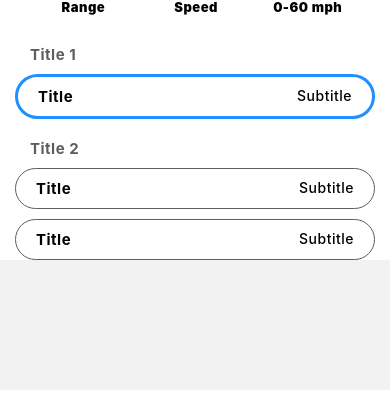
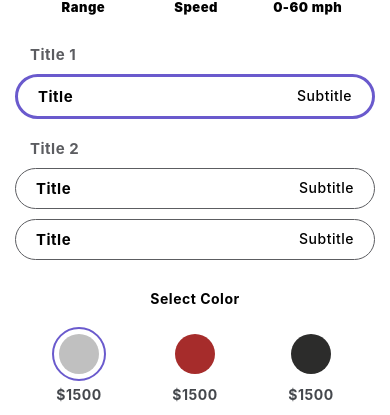
Before and after one commit to laxmikant-parate/Tesla-App, a React Native app: screen /CustomisingCarScreen in a window 390 px wide. Shown: the part 454-869 px from the top of the page. Before the commit the page ends 844 px from the top, so only its background shows below. Built offline with nearby package versions, Linux system fonts and the light colour scheme.

Commit message:
Added select color option in CustomisingCarScreen
	modified:   app/components/AppButton.jsx
	modified:   app/components/CarItem.jsx
	modified:   app/screens/CustomisingCarScreen.jsx

```diff
--- a/app/components/AppButton.jsx
+++ b/app/components/AppButton.jsx
@@ -27,6 +27,6 @@ const styles = StyleSheet.create({
     fontSize: 12,
     fontWeight: "bold",
     textTransform: "uppercase",
-    letterSpacing: 2,
+    letterSpacing: 1,
   },
 });
--- a/app/components/CarItem.jsx
+++ b/app/components/CarItem.jsx
@@ -68,13 +68,13 @@ const styles = StyleSheet.create({
     fontSize: 40,
     fontWeight: "bold",
     color: Colors.buttonPrimary,
-    letterSpacing: 1,
+    letterSpacing: 0.5,
   },
   subtitle: {
     fontSize: 15,
     fontWeight: "bold",
     color: Colors.lightGrey,
-    letterSpacing: 1,
+    letterSpacing: 0.5,
   },
   specialSubTitle: {
     textDecorationLine: "underline",
--- a/app/screens/CustomisingCarScreen.jsx
+++ b/app/screens/CustomisingCarScreen.jsx
@@ -19,6 +19,7 @@ const CustomisingCarScreen = () => {
   const navigation = useNavigation();
 
   const [selectedItem, setSelectedItem] = useState(1);
+  const [selectedColorItem, setSelectedColorItem] = useState(1);
 
   return (
     <ScrollView>
@@ -100,6 +101,55 @@ const CustomisingCarScreen = () => {
             </TouchableWithoutFeedback>
           </View>
         </View>
+        <Text style={styles.colorText}>Select Color</Text>
+        <View style={styles.selectColorContainer}>
+          <View style={styles.selectColorItem}>
+            <TouchableWithoutFeedback onPress={() => setSelectedColorItem(1)}>
+              <View
+                style={[
+                  styles.colorBorder,
+                  selectedColorItem === 1 ? customBorder11 : customBorder22,
+                ]}
+              >
+                <View
+                  style={[styles.actualColor, { backgroundColor: "#C0C0C0" }]}
+                />
+              </View>
+            </TouchableWithoutFeedback>
+            <Text style={styles.colorPrice}>$1500</Text>
+          </View>
+          <View style={styles.selectColorItem}>
+            <TouchableWithoutFeedback onPress={() => setSelectedColorItem(2)}>
+              <View
+                style={[
+                  styles.colorBorder,
+                  selectedColorItem === 2 ? customBorder11 : customBorder22,
+                ]}
+              >
+                <View
+                  style={[styles.actualColor, { backgroundColor: "#a62c2b" }]}
+                />
+              </View>
+            </TouchableWithoutFeedback>
+            <Text style={styles.colorPrice}>$1500</Text>
+          </View>
+          <View style={styles.selectColorItem}>
+            <TouchableWithoutFeedback onPress={() => setSelectedColorItem(3)}>
+              <View
+                style={[
+                  styles.colorBorder,
+                  selectedColorItem === 3 ? customBorder11 : customBorder22,
+                ]}
+              >
+                <View
+                  style={[styles.actualColor, { backgroundColor: "#2C2C2B" }]}
+                />
+              </View>
+            </TouchableWithoutFeedback>
+            <Text style={styles.colorPrice}>$1500</Text>
+          </View>
+        </View>
+        <View style={styles.selectWheelContainer}></View>
       </View>
     </ScrollView>
   );
@@ -175,10 +225,46 @@ const styles = StyleSheet.create({
     fontWeight: "500",
     letterSpacing: 0.5,
   },
+  colorText: {
+    fontSize: 14,
+    fontWeight: "bold",
+    letterSpacing: 0.5,
+    paddingTop: 30,
+  },
+  colorPrice: {
+    fontSize: 14,
+    fontWeight: "bold",
+    letterSpacing: 0.5,
+    color: Colors.buttonPrimary,
+  },
+  actualColor: {
+    width: 40,
+    height: 40,
+    borderRadius: 20,
+  },
+  colorBorder: {
+    width: 54,
+    height: 54,
+    borderRadius: 27,
+    justifyContent: "center",
+    alignItems: "center",
+    margin: 5,
+  },
+  selectColorItem: {
+    justifyContent: "center",
+    alignItems: "center",
+    padding: 5,
+  },
+  selectColorContainer: {
+    width: "100%",
+    paddingVertical: 10,
+    flexDirection: "row",
+    justifyContent: "space-evenly",
+  },
 });
 
 const customBorder1 = {
-  borderColor: Colors.dodgerBlue,
+  borderColor: "#6a5acd",
   borderStyle: "solid",
   borderWidth: 3,
 };
@@ -188,3 +274,15 @@ const customBorder2 = {
   borderStyle: "solid",
   borderWidth: 1,
 };
+
+const customBorder11 = {
+  borderColor: "#6a5acd",
+  borderStyle: "solid",
+  borderWidth: 2,
+};
+
+const customBorder22 = {
+  borderColor: Colors.lightGrey,
+  borderStyle: "solid",
+  borderWidth: 0,
+};
```
